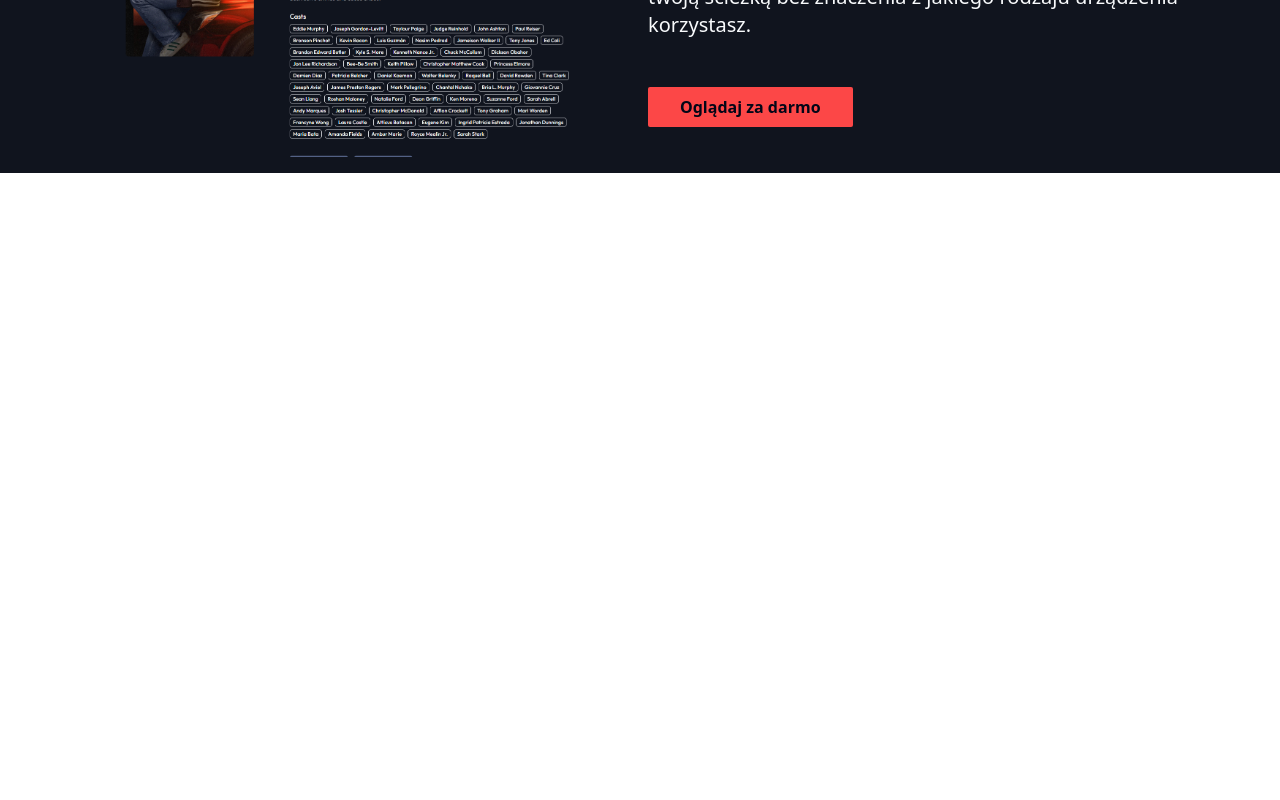
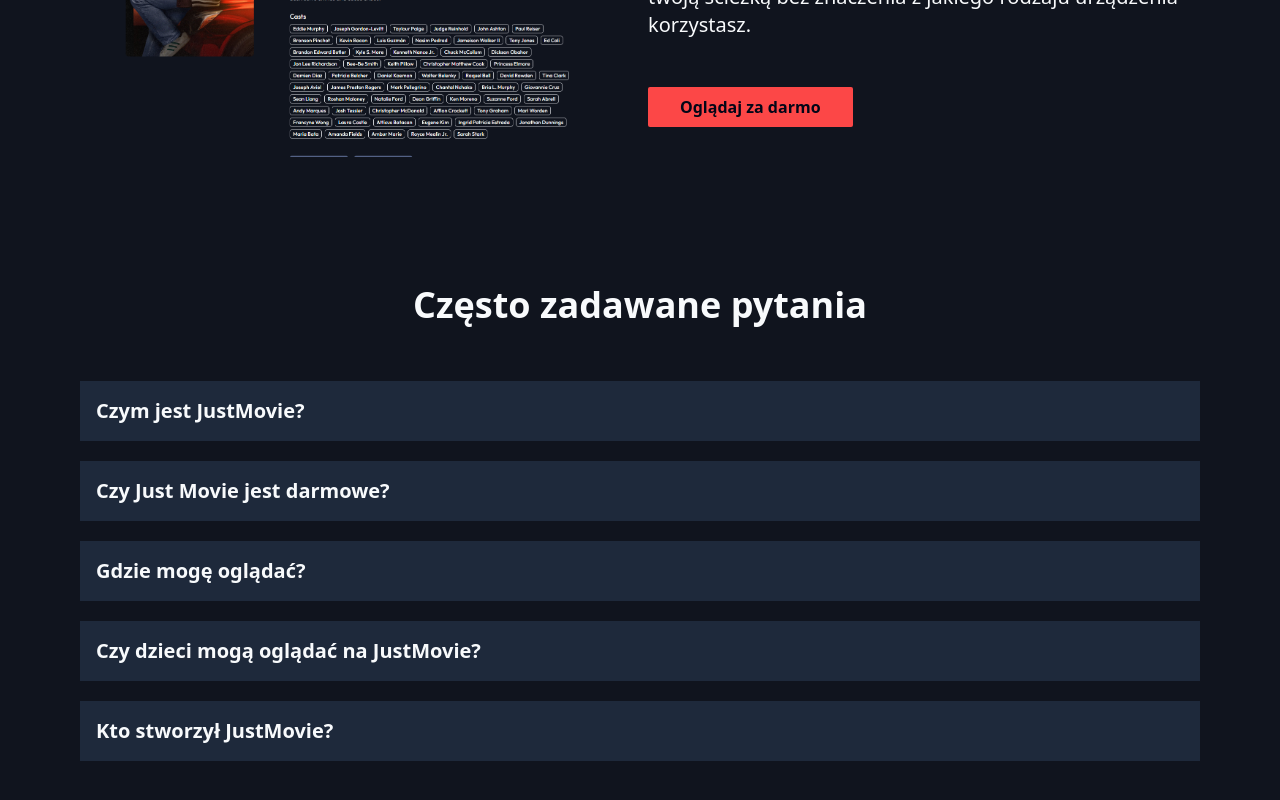
Before and after one commit to ktcotz/JustMovie, a React (Vite) app: page / in a window 1280 px wide. Shown: the part 1206-2006 px from the top of the page. Before the commit the page ends 1379 px from the top, so only its background shows below. Built offline with nearby package versions, Linux system fonts and the light colour scheme.

Commit message:
feat: accordion
Work with accordion component and accessibility.
Work around state with toggling current open.

```diff
--- /dev/null
+++ b/src/features/accordion/Accordion.tsx
@@ -0,0 +1,31 @@
+import { useState } from "react";
+import { Wrapper } from "../ui/Wrapper";
+import { AccordionItemData } from "./AccordionItem";
+import { AccordionList } from "./AccordionList";
+
+type AccordionProps = {
+  data: AccordionItemData[];
+};
+
+export const Accordion = ({ data }: AccordionProps) => {
+  const [currentOpen, setCurrentOpen] = useState<number | null>(null);
+
+  const toggleAccordion = (id: number) => {
+    setCurrentOpen(id === currentOpen ? null : id);
+  };
+
+  return (
+    <Wrapper>
+      <section id="info" className="mb-16 flex flex-col gap-4">
+        <h2 className="mb-10 text-center text-4xl font-semibold text-slate-50">
+          Często zadawane pytania
+        </h2>
+        <AccordionList
+          data={data}
+          currentOpen={currentOpen}
+          toggleAccordion={toggleAccordion}
+        />
+      </section>
+    </Wrapper>
+  );
+};
--- /dev/null
+++ b/src/features/accordion/AccordionItem.tsx
@@ -0,0 +1,54 @@
+import twMerge from "clsx";
+
+export type AccordionItemData = {
+  id: number;
+  title: string;
+  description: string;
+};
+
+type AccordionItemProps = {
+  currentOpen: number | null;
+  toggleAccordion: (id: number) => void;
+};
+
+export const AccordionItem = ({
+  title,
+  description,
+  id,
+  currentOpen,
+  toggleAccordion,
+}: AccordionItemData & AccordionItemProps) => {
+  const isOpen = currentOpen === id;
+
+  const hiddenBase =
+    "max-h-0 bg-slate-800 text-slate-50 opacity-0 transition-all";
+
+  const openBase = "max-h-[100px] opacity-100 p-4";
+
+  const hiddenClsx = twMerge(
+    hiddenBase,
+    isOpen && openBase,
+    isOpen ? "visible" : "invisible",
+  );
+
+  return (
+    <li className="flex flex-col gap-1 rounded-sm">
+      <button
+        className="bg-slate-800 p-4 text-left text-base font-semibold text-slate-50 md:text-xl"
+        onClick={() => toggleAccordion(id)}
+        id={`accordion-btn-${id}`}
+        aria-controls={`accordion-sect-${id}`}
+        aria-expanded={`${isOpen ? "true" : "false"}`}
+      >
+        {title}
+      </button>
+      <div
+        className={hiddenClsx}
+        id={`accordion-sect-${id}`}
+        aria-labelledby={`accordion-btn-${id}`}
+      >
+        <p>{description}</p>
+      </div>
+    </li>
+  );
+};
--- /dev/null
+++ b/src/features/accordion/AccordionList.tsx
@@ -0,0 +1,26 @@
+import { AccordionItem, AccordionItemData } from "./AccordionItem";
+
+type AccordionListProps = {
+  data: AccordionItemData[];
+  currentOpen: number | null;
+  toggleAccordion: (id: number) => void;
+};
+
+export const AccordionList = ({
+  data,
+  currentOpen,
+  toggleAccordion,
+}: AccordionListProps) => {
+  return (
+    <ul className="flex list-none flex-col gap-4">
+      {data.map((accordion) => (
+        <AccordionItem
+          {...accordion}
+          key={accordion.id}
+          currentOpen={currentOpen}
+          toggleAccordion={toggleAccordion}
+        />
+      ))}
+    </ul>
+  );
+};
--- /dev/null
+++ b/src/features/accordion/data.ts
@@ -0,0 +1,30 @@
+export const homeAccordion = [
+  {
+    id: 1,
+    title: "Czym jest JustMovie?",
+    description:
+      "Just Movie to usługa przesyłania strumieniowego, dzięki której użytkownicy mogą korzystać z szerokiej oferty nagradzanych filmów, seriali, programów, anime oraz produkcji dokumentalnych za pośrednictwem tysięcy urządzeń połączonych z internetem.",
+  },
+  {
+    id: 2,
+    title: "Czy Just Movie jest darmowe?",
+    description: "W pełni tak.",
+  },
+  {
+    id: 3,
+    title: "Gdzie mogę oglądać?",
+    description:
+      "Możesz oglądać na każdym urządzeniu, jedynie musisz się zalogować do naszej aplikacji.",
+  },
+  {
+    id: 4,
+    title: "Czy dzieci mogą oglądać na JustMovie?",
+    description:
+      "Tak, serwis wspiera głównie młodzież oraz dorosłych, ale miejsce dla dzieci również się znajdzie.",
+  },
+  {
+    id: 5,
+    title: "Kto stworzył JustMovie?",
+    description: "JustMovie zostało stworzone przez ktcotz :)",
+  },
+];
--- a/src/features/screen/introduction/Introduction.tsx
+++ b/src/features/screen/introduction/Introduction.tsx
@@ -4,7 +4,7 @@
 export const Introduction = () => {
   return (
     <Wrapper type="typography">
-      <div className="grid place-items-center gap-4 md:grid-cols-2">
+      <div className="mb-20 grid place-items-center gap-4 md:mb-32 md:grid-cols-2">
         <picture className="order-1 md:-order-1">
           <source
             srcSet="./images/individual.png"
--- a/src/pages/Home.tsx
+++ b/src/pages/Home.tsx
@@ -1,3 +1,5 @@
+import { Accordion } from "../features/accordion/Accordion";
+import { homeAccordion } from "../features/accordion/data";
 import { Features } from "../features/screen/features/Features";
 import { Introduction } from "../features/screen/introduction/Introduction";
 import { Hero } from "../layout/Hero";
@@ -11,6 +13,7 @@
       </Hero>
       <Features />
       <Introduction />
+      <Accordion data={homeAccordion} />
     </div>
   );
 };
```
